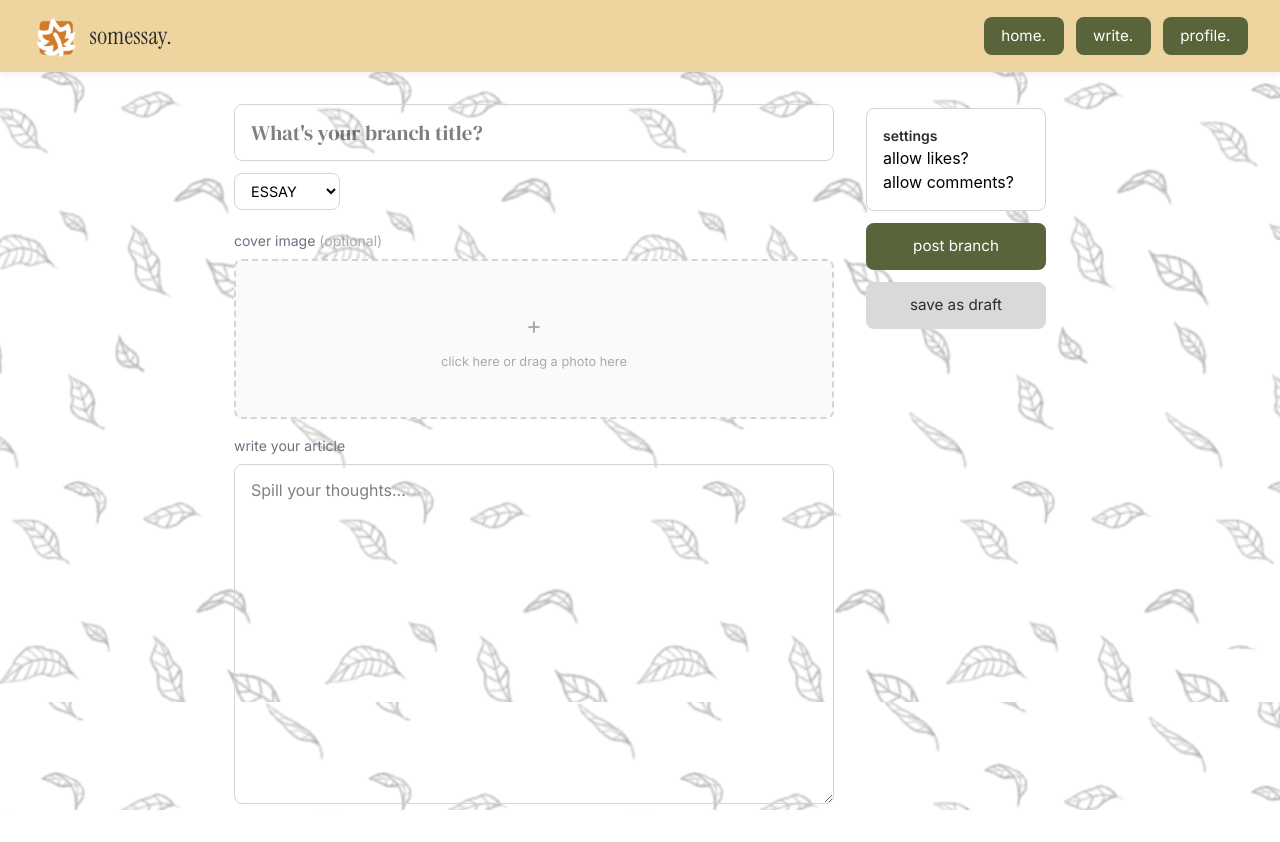
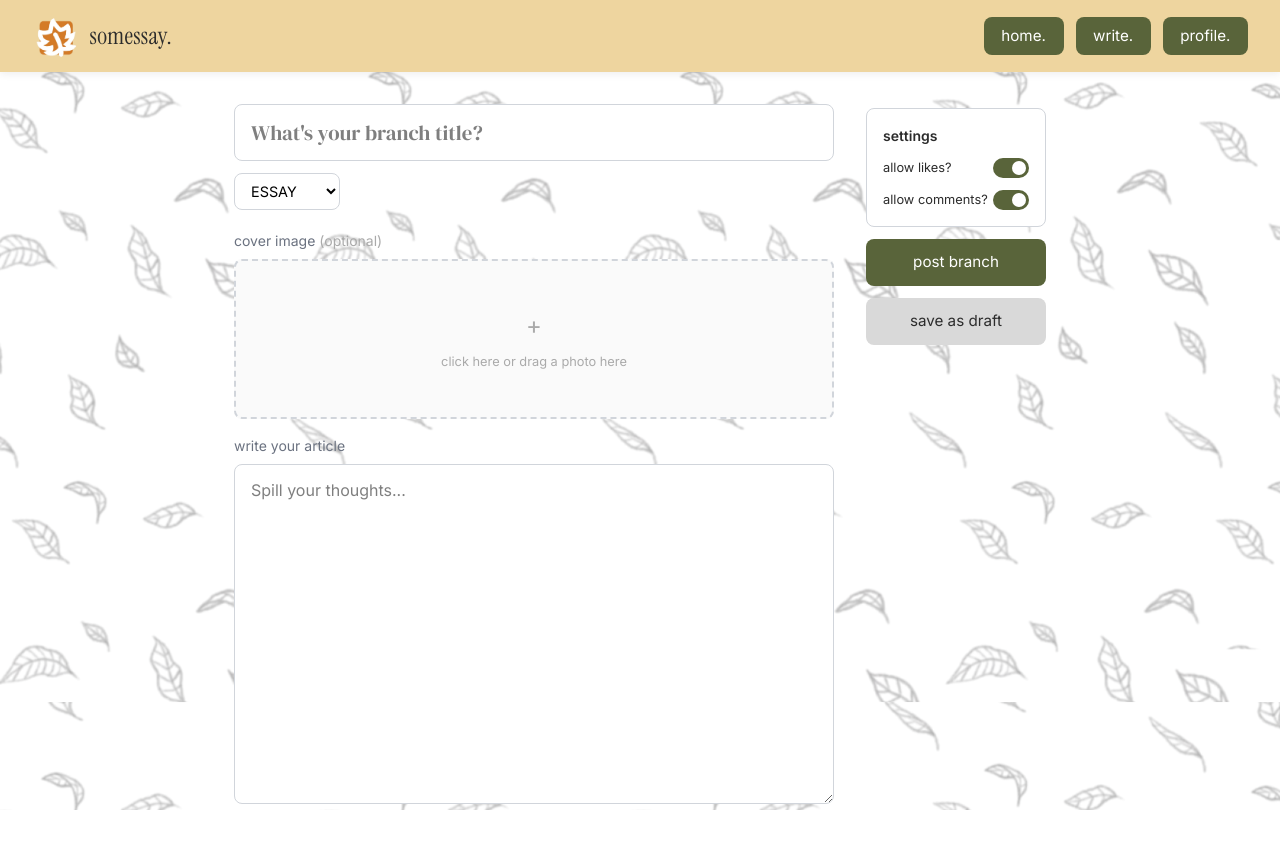
Before and after one commit to carmel-estrada28/IT342-Estrada-Somessay, a React app in the folder web/: page /create in a window 1280 px wide. Built offline with nearby package versions, Linux system fonts and the light colour scheme; sample sign-in values are in the browser's storage; the HTML template or start-up script is replaced by a standard one.

Commit message:
styles - edited

```diff
--- a/web/src/styles/Article.css
+++ b/web/src/styles/Article.css
@@ -28,6 +28,8 @@
   box-sizing: border-box;
   outline: none;
   transition: box-shadow 0.2s;
+background: #fff;
+
 }
 
 .create-title-input:focus { box-shadow: 0 0 0 2px #D37B27; }
@@ -41,6 +43,7 @@
   margin-bottom: 0.75rem;
   outline: none;
   cursor: pointer;
+background: #fff;
 }
 
 .create-content-label {
@@ -64,6 +67,8 @@
   box-sizing: border-box;
   outline: none;
   transition: box-shadow 0.2s;
+  background: #fff;
+
 }
 
 .create-textarea:focus { box-shadow: 0 0 0 2px #D37B27; }
@@ -110,7 +115,7 @@
   font-family: 'Inter', sans-serif;
   font-size: 0.95rem;
   cursor: pointer;
-  transition: background 0.2s;
+  transition: 0.2s;
 }
 
 .create-publish-btn:hover { background-color: #909F64; }
@@ -126,7 +131,7 @@
   font-family: 'Inter', sans-serif;
   font-size: 0.95rem;
   cursor: pointer;
-  transition: background 0.2s;
+  transition: 0.2s;
 }
 
 .create-draft-btn:hover { background-color: #c4c4c4; }
@@ -136,11 +141,6 @@
 .read-page {
   min-height: 100vh;
   background-color: #ffffff;
-  background-image: url('/leaves-bg.png');
-  background-repeat: repeat;
-  background-size: 320px;
-  display: flex;
-  flex-direction: column;
 }
 
 .read-layout {
@@ -216,7 +216,7 @@
   font-family: 'Inter', sans-serif;
   font-size: 0.875rem;
   cursor: pointer;
-  transition: background 0.2s;
+  transition: 0.2s;
 }
 
 .read-delete-btn:hover { background-color: #7a3a33; }
@@ -309,7 +309,7 @@
   padding: 0.5rem 0.75rem;
   cursor: pointer;
   font-size: 1rem;
-  transition: background 0.2s;
+  transition: 0.2s;
 }
 
 .comment-send-btn:hover { background-color: #909F64; }
@@ -327,7 +327,7 @@
   border-radius: 8px;
   cursor: pointer;
   background-color: #fafafa;
-  transition: border-color 0.2s, background 0.2s;
+  transition: border-color 0.2s, 0.2s;
   box-sizing: border-box;
   margin-bottom: 0.75rem;
 }
@@ -377,9 +377,59 @@
   font-family: 'Inter', sans-serif;
   font-size: 0.8rem;
   cursor: pointer;
-  transition: background 0.2s;
+  transition: 0.2s;
 }
 
 .create-remove-img-btn:hover {
   background-color: rgba(155,75,66,0.85);
 }
+
+/* Settings toggles */
+.create-toggle-row {
+  display: flex;
+  justify-content: space-between;
+  align-items: center;
+  margin-top: 0.75rem;
+}
+
+.create-toggle-label {
+  font-family: 'Inter', sans-serif;
+  font-size: 0.8rem;
+  color: #2c2c2c;
+}
+
+.create-toggle {
+  width: 36px;
+  height: 20px;
+  border-radius: 20px;
+  cursor: pointer;
+  position: relative;
+  transition: 0.2s;
+  flex-shrink: 0;
+}
+
+.create-toggle.on {
+  background-color: #59643A;
+}
+
+.create-toggle.off {
+  background-color: #D9D9D9;
+}
+
+.create-toggle-knob {
+  position: absolute;
+  top: 3px;
+  width: 14px;
+  height: 14px;
+  border-radius: 50%;
+  background-color: #fff;
+  transition: left 0.2s;
+}
+
+.create-toggle.on .create-toggle-knob {
+  left: 19px;
+}
+
+.create-toggle.off .create-toggle-knob {
+  left: 3px;
+}
--- a/web/src/styles/Register.css
+++ b/web/src/styles/Register.css
@@ -32,6 +32,9 @@
   align-items: center;
   justify-content: space-between;
   box-shadow: 0 2px 8px rgba(0,0,0,0.07);
+  position: sticky;
+  top: 0;
+  z-index: 100;
 }
 
 .navbar-brand {
```
